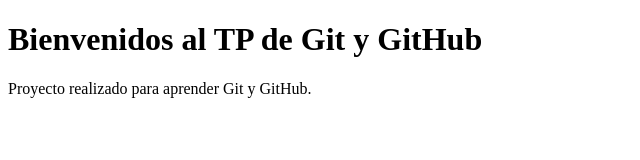
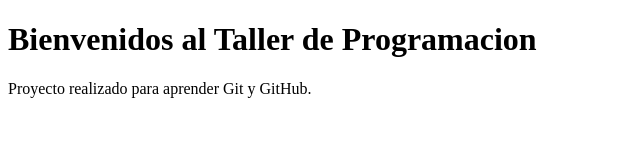
Before and after one commit to carlosvictortolaba-commits/tp-git-tolaba, a plain HTML site: page index.html in a window 1280 px wide. Shown: the whole page, without its empty margins (0-640 px from the left). Drawn offline with Linux system fonts and the light colour scheme.

Commit message:
Corrección del título principal

```diff
--- a/index.html
+++ b/index.html
@@ -5,7 +5,7 @@
 </head>
 <body>
 
-    <h1>Bienvenidos al TP de Git y GitHub</h1>
+    <h1>Bienvenidos al Taller de Programacion</h1>
 
     <p>Proyecto realizado para aprender Git y GitHub.</p>
 
```
